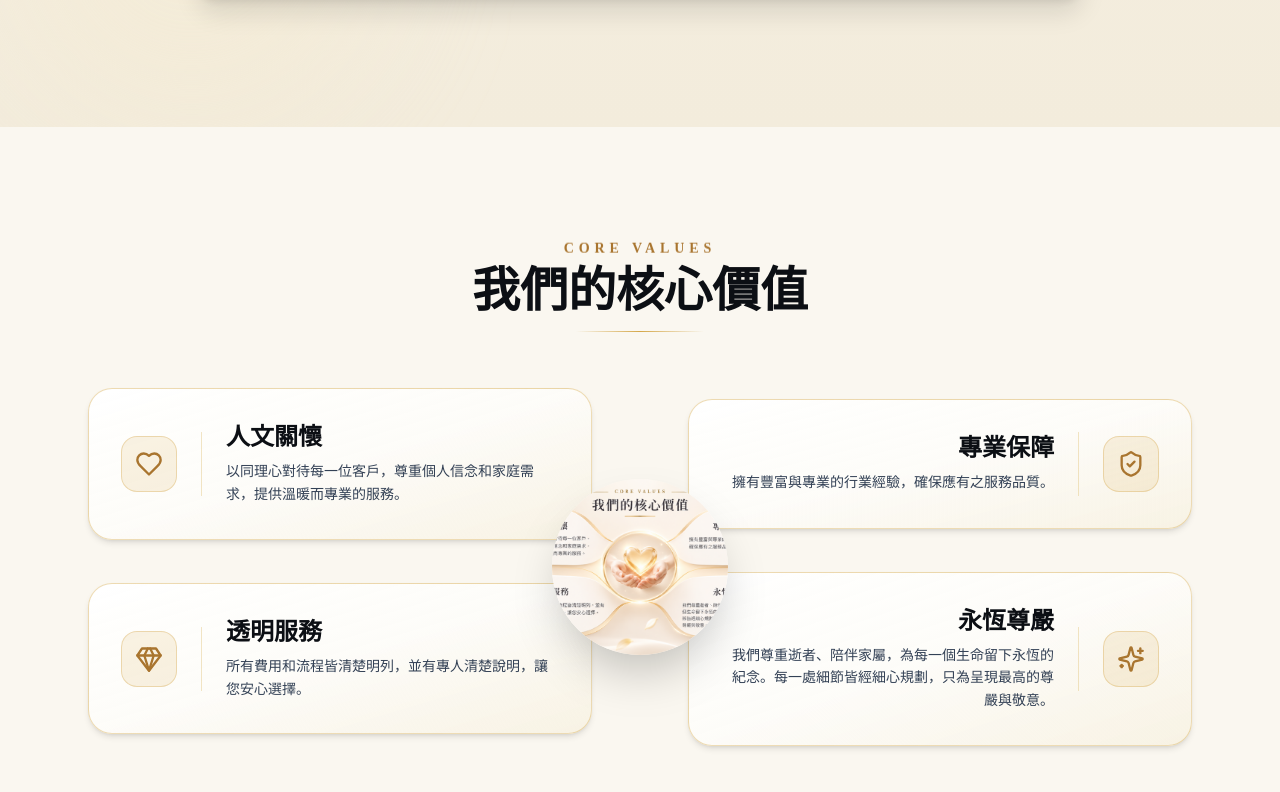
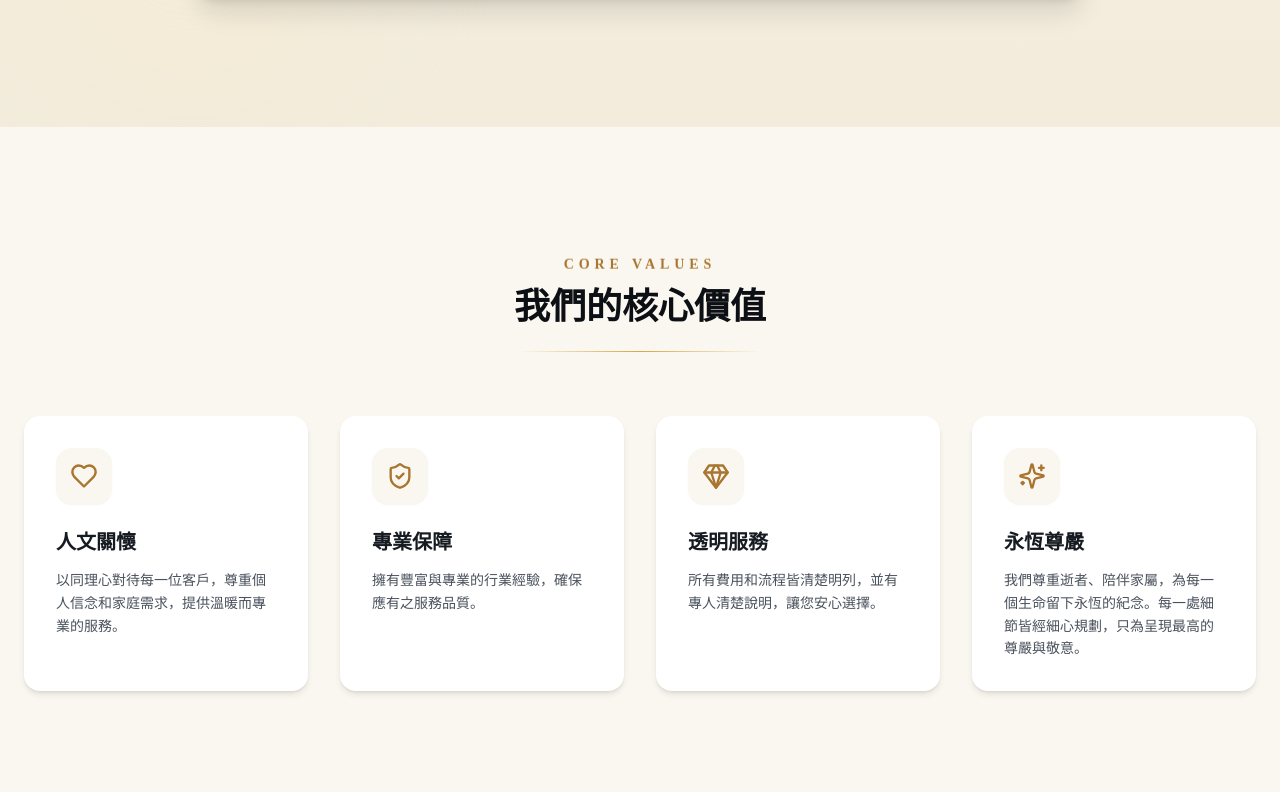
Before and after one commit to m9606286/baoci-life-website, a React (Vite) app: page / in a window 1280 px wide. Shown: the part 2788-3580 px from the top of the page. Built offline with nearby package versions, Linux system fonts and the light colour scheme.

Commit message:
Update CoreValues.tsx

```diff
--- a/src/components/CoreValues.tsx
+++ b/src/components/CoreValues.tsx
@@ -1,106 +1,74 @@
 import React from 'react';
 import { useReveal } from '@/hooks/useReveal';
 import { Heart, ShieldCheck, Gem, Sparkles } from 'lucide-react';
+
+// 核心價值內容
+const coreValues = [
+  {
+    icon: Heart,
+    title: '人文關懷',
+    description: '以同理心對待每一位客戶，尊重個人信念和家庭需求，提供溫暖而專業的服務。',
+  },
+  {
+    icon: ShieldCheck,
+    title: '專業保障',
+    description: '擁有豐富與專業的行業經驗，確保應有之服務品質。',
+  },
+  {
+    icon: Gem,
+    title: '透明服務',
+    description: '所有費用和流程皆清楚明列，並有專人清楚說明，讓您安心選擇。',
+  },
+  {
+    icon: Sparkles,
+    title: '永恆尊嚴',
+    description: '我們尊重逝者、陪伴家屬，為每一個生命留下永恆的紀念。每一處細節皆經細心規劃，只為呈現最高的尊嚴與敬意。',
+  },
+];
 
 export default function CoreValues() {
   const revealResult = useReveal<HTMLDivElement>();
   const ref = Array.isArray(revealResult) ? revealResult[0] : revealResult;
 
   return (
-    <section id="values" className="py-20 lg:py-28 bg-ivory-100 relative overflow-hidden">
-      <div ref={ref} className="mx-auto max-w-6xl px-6 relative z-10">
-
-        {/* Header 標題區 */}
-        <div className="text-center mb-14">
+    <section id="values" className="py-24 lg:py-32 bg-ivory-100">
+      <div ref={ref} className="mx-auto max-w-8xl px-6">
+        {/* Header (英文字型、字距與大小已調整與 PROCEDURE GUIDE 完全一致) */}
+        <div className="text-center mb-16">
           <p className="font-serif-tc text-gold-600 text-xs sm:text-sm tracking-[0.35em] uppercase font-bold reveal">
             CORE VALUES
           </p>
-          <h2 className="font-serif-tc text-3xl md:text-4xl lg:text-5xl font-bold text-ink-900 mt-2 reveal reveal-delay-1">
+          <h2 className="font-serif-tc text-3xl md:text-4xl text-ink-900 font-bold mt-3 reveal reveal-delay-1">
             我們的核心價值
           </h2>
-          <div className="gold-divider w-32 mx-auto mt-4 reveal reveal-delay-2" />
+          <div className="gold-divider w-60 mx-auto mt-6 reveal reveal-delay-2" />
         </div>
 
-        {/* 2x2 對稱佈局與中央核心意象圖案 */}
-        <div className="relative grid grid-cols-1 lg:grid-cols-2 gap-6 lg:gap-x-24 lg:gap-y-8 items-center reveal reveal-delay-3">
+        {/* Cards */}
+        <div className="grid grid-cols-1 sm:grid-cols-2 lg:grid-cols-4 gap-6 lg:gap-8">
+          {coreValues.map((value, idx) => {
+            const Icon = value.icon;
+            return (
+              <div
+                key={value.title}
+                className={`reveal reveal-delay-${idx + 1} group relative bg-white rounded-2xl p-8 shadow-md hover:shadow-2xl hover:shadow-ink-900/10 transition-all duration-500 hover:-translate-y-2 overflow-hidden cursor-pointer`}
+              >
+                {/* Icon */}
+                <div className="relative mb-6">
+                  <div className="w-14 h-14 rounded-2xl bg-ivory-100 text-gold-600 group-hover:bg-gold-500 group-hover:text-white flex items-center justify-center transition-colors duration-300 shadow-sm">
+                    <Icon className="w-7 h-7 transition-transform duration-300 group-hover:scale-110" />
+                  </div>
+                </div>
 
-          {/* 中央精緻圓形意象圖案 (core-center.png) */}
-          <div className="hidden lg:flex absolute left-1/2 top-1/2 -translate-x-1/2 -translate-y-1/2 z-20 pointer-events-none items-center justify-center">
-            <div className="w-44 h-44 rounded-full overflow-hidden shadow-2xl transition-transform duration-700 hover:scale-105">
-              <img
-                src="/core.png"
-                alt="核心價值意象"
-                className="w-full h-full object-cover object-center"
-              />
-            </div>
-          </div>
+                <h3 className="font-serif-tc text-xl text-ink-800 font-bold mb-3">{value.title}</h3>
+                <p className="text-ink-500 text-sm leading-relaxed">{value.description}</p>
 
-          {/* 1. 左上：人文關懷 (Icon 在左) */}
-          <div className="group bg-gradient-to-br from-white/95 via-ivory-50/90 to-gold-100/40 border border-gold-400/40 rounded-3xl p-6 sm:p-8 shadow-md hover:shadow-xl transition-all duration-300 flex items-center gap-6 relative overflow-hidden">
-            <div className="w-14 h-14 rounded-2xl bg-gold-400/15 border border-gold-400/35 group-hover:bg-gold-500 group-hover:border-gold-500 transition-colors duration-300 flex items-center justify-center shrink-0 shadow-xs">
-              <Heart className="w-7 h-7 text-gold-600 group-hover:text-white transition-colors duration-300" />
-            </div>
-            <div className="h-16 w-px bg-gold-300/40 shrink-0 hidden sm:block" />
-            <div className="text-left">
-              <h3 className="font-serif-tc text-xl sm:text-2xl font-bold text-ink-900 mb-2 group-hover:text-gold-600 transition-colors">
-                人文關懷
-              </h3>
-              <p className="text-slate-700 text-sm leading-relaxed font-['Microsoft_JhengHei']">
-                以同理心對待每一位客戶，尊重個人信念和家庭需求，提供溫暖而專業的服務。
-              </p>
-            </div>
-          </div>
-
-          {/* 2. 右上：專業保障 (Icon 在右) */}
-          <div className="group bg-gradient-to-br from-white/95 via-ivory-50/90 to-gold-100/40 border border-gold-400/40 rounded-3xl p-6 sm:p-8 shadow-md hover:shadow-xl transition-all duration-300 flex items-center gap-6 relative overflow-hidden">
-            <div className="text-right flex-1 order-2 sm:order-1">
-              <h3 className="font-serif-tc text-xl sm:text-2xl font-bold text-ink-900 mb-2 group-hover:text-gold-600 transition-colors">
-                專業保障
-              </h3>
-              <p className="text-slate-700 text-sm leading-relaxed font-['Microsoft_JhengHei']">
-                擁有豐富與專業的行業經驗，確保應有之服務品質。
-              </p>
-            </div>
-            <div className="h-16 w-px bg-gold-300/40 shrink-0 hidden sm:block order-2" />
-            <div className="w-14 h-14 rounded-2xl bg-gold-400/15 border border-gold-400/35 group-hover:bg-gold-500 group-hover:border-gold-500 transition-colors duration-300 flex items-center justify-center shrink-0 shadow-xs order-1 sm:order-3">
-              <ShieldCheck className="w-7 h-7 text-gold-600 group-hover:text-white transition-colors duration-300" />
-            </div>
-          </div>
-
-          {/* 3. 左下：透明服務 (Icon 在左) */}
-          <div className="group bg-gradient-to-br from-white/95 via-ivory-50/90 to-gold-100/40 border border-gold-400/40 rounded-3xl p-6 sm:p-8 shadow-md hover:shadow-xl transition-all duration-300 flex items-center gap-6 relative overflow-hidden">
-            <div className="w-14 h-14 rounded-2xl bg-gold-400/15 border border-gold-400/35 group-hover:bg-gold-500 group-hover:border-gold-500 transition-colors duration-300 flex items-center justify-center shrink-0 shadow-xs">
-              <Gem className="w-7 h-7 text-gold-600 group-hover:text-white transition-colors duration-300" />
-            </div>
-            <div className="h-16 w-px bg-gold-300/40 shrink-0 hidden sm:block" />
-            <div className="text-left">
-              <h3 className="font-serif-tc text-xl sm:text-2xl font-bold text-ink-900 mb-2 group-hover:text-gold-600 transition-colors">
-                透明服務
-              </h3>
-              <p className="text-slate-700 text-sm leading-relaxed font-['Microsoft_JhengHei']">
-                所有費用和流程皆清楚明列，並有專人清楚說明，讓您安心選擇。
-              </p>
-            </div>
-          </div>
-
-          {/* 4. 右下：永恆尊嚴 (Icon 在右) */}
-          <div className="group bg-gradient-to-br from-white/95 via-ivory-50/90 to-gold-100/40 border border-gold-400/40 rounded-3xl p-6 sm:p-8 shadow-md hover:shadow-xl transition-all duration-300 flex items-center gap-6 relative overflow-hidden">
-            <div className="text-right flex-1 order-2 sm:order-1">
-              <h3 className="font-serif-tc text-xl sm:text-2xl font-bold text-ink-900 mb-2 group-hover:text-gold-600 transition-colors">
-                永恆尊嚴
-              </h3>
-              <p className="text-slate-700 text-sm leading-relaxed font-['Microsoft_JhengHei']">
-                我們尊重逝者、陪伴家屬，為每一個生命留下永恆的紀念。每一處細節皆經細心規劃，只為呈現最高的尊嚴與敬意。
-              </p>
-            </div>
-            <div className="h-16 w-px bg-gold-300/40 shrink-0 hidden sm:block order-2" />
-            <div className="w-14 h-14 rounded-2xl bg-gold-400/15 border border-gold-400/35 group-hover:bg-gold-500 group-hover:border-gold-500 transition-colors duration-300 flex items-center justify-center shrink-0 shadow-xs order-1 sm:order-3">
-              <Sparkles className="w-7 h-7 text-gold-600 group-hover:text-white transition-colors duration-300" />
-            </div>
-          </div>
-
+                {/* Bottom accent (底部金色指示線) */}
+                <div className="absolute bottom-0 left-0 right-0 h-1 bg-gradient-to-r from-gold-400 via-gold-500 to-gold-300 scale-x-0 group-hover:scale-x-100 transition-transform duration-500 origin-left" />
+              </div>
+            );
+          })}
         </div>
-
       </div>
     </section>
   );
```
